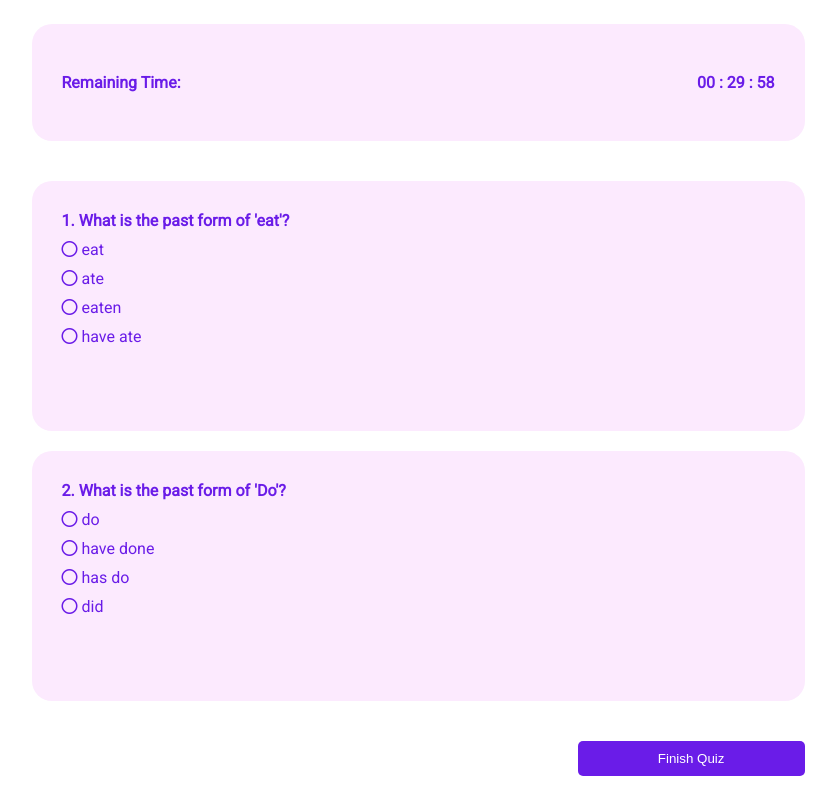
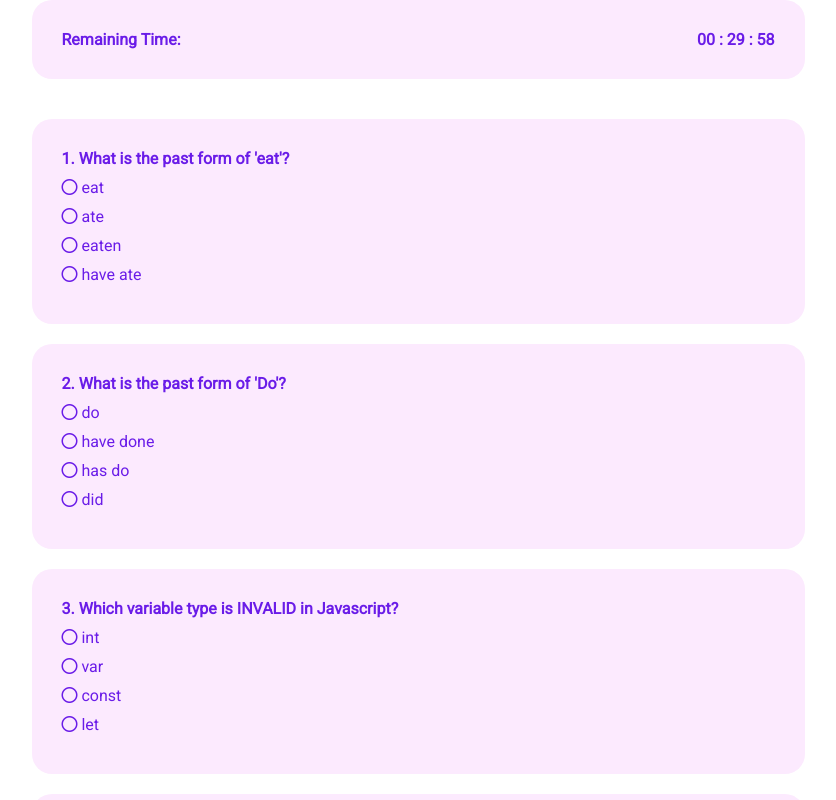
Before and after one commit to khaledCSE/vue-mcq, a Vue app: page / in a window 1280 px wide. Both pictures are taken after a click on the button "Start Quiz". Shown: the top 800 px of the page, without its empty margins (222-1058 px from the left). Built offline with nearby package versions, Linux system fonts and the light colour scheme.

Commit message:
Added Quiz Questions

```diff
--- a/src/App.vue
+++ b/src/App.vue
@@ -1,5 +1,9 @@
 <template>
-    <Welcome v-if="!started && !ended" @start-quiz="startQuiz" />
+    <Welcome
+        v-if="!started && !ended"
+        @start-quiz="startQuiz"
+        :numQuestions="questions.length"
+    />
     <Quiz
         v-if="started"
         :questions="questions"
--- a/src/components/Quiz.vue
+++ b/src/components/Quiz.vue
@@ -28,9 +28,11 @@
                     {{ option }}
                 </p>
             </div>
-        </div>
-        <div class="btn-wrapper">
-            <button class="btn" @click="$emit('finish')">Finish Quiz</button>
+            <div class="btn-wrapper">
+                <button class="btn" @click="$emit('finish')">
+                    Finish Quiz
+                </button>
+            </div>
         </div>
     </div>
 </template>
@@ -87,12 +89,6 @@ export default defineComponent({
     display: flex;
     flex-direction: column;
     gap: 10px;
-
-    .btn-wrapper {
-        width: 100%;
-        display: flex;
-        justify-content: flex-end;
-    }
 }
 
 nav {
@@ -117,6 +113,14 @@ nav {
     display: flex;
     flex-direction: column;
     gap: 20px;
+
+    .btn-wrapper {
+        width: 100%;
+        display: flex;
+        justify-content: flex-end;
+        padding: 10px;
+        height: 8vh;
+    }
 
     .question-card {
         width: 100%;
--- a/src/components/Welcome.vue
+++ b/src/components/Welcome.vue
@@ -2,7 +2,7 @@
     <div class="wrapper">
         <div class="welcome">
             <h3 class="title">MCQ TEST</h3>
-            <p>Total 30 Questions</p>
+            <p>Total {{ numQuestions }} Questions</p>
             <button class="btn" @click="$emit('start-quiz')">Start Quiz</button>
         </div>
     </div>
@@ -13,6 +13,9 @@ import { defineComponent } from 'vue';
 
 export default defineComponent({
     name: 'Welcome',
+    props: {
+        numQuestions: Number,
+    },
 });
 </script>
 
--- a/src/seed/questions.ts
+++ b/src/seed/questions.ts
@@ -18,6 +18,124 @@ const data = [
         options: ['do', 'have done', 'has do', 'did'],
         answer: 'did',
     },
+    {
+        id: 3,
+        title: 'Which variable type is INVALID in Javascript?',
+        options: ['int', 'var', 'const', 'let'],
+        answer: 'int',
+    },
+    {
+        id: 4,
+        title: 'console.log("Pizzatown".substring(3, 7)); Will print what to the console?',
+        options: ['zzat', 'zato', 'atow', 'izzato'],
+        answer: 'zato',
+    },
+    {
+        id: 5,
+        title: 'Who created nodejs?',
+        options: ['Ryan Dahl', 'Ryan Gosling', 'Ryan Reynolds', 'Chuck Norris'],
+        answer: 'Ryan Dahl',
+    },
+    {
+        id: 6,
+        title: 'Who created linux?',
+        options: [
+            'Shola Ameobi',
+            'Linus Torvalds',
+            'Ozan Tufan',
+            'Albert Hopkins',
+        ],
+        answer: 'Linus Torvalds',
+    },
+    {
+        id: 7,
+        title: 'What Is The Most Common Letter In The English Alphabet?',
+        options: ['C', 'A', 'E', 'D'],
+        answer: 'E',
+    },
+    {
+        id: 8,
+        title: 'On Every Continent, There Is A City Named What?',
+        options: ['Liverpool', 'Dundee', 'Cordoba', 'Rome'],
+        answer: 'Rome',
+    },
+    {
+        id: 9,
+        title: 'What’s The Hardest Rock?',
+        options: ['Diamond', 'Ruby', 'Perl', 'Bitumin'],
+        answer: 'Diamond',
+    },
+    {
+        id: 10,
+        title: 'In A Website Browser Address Bar, What Does “WWW” Stand For?',
+        options: [
+            'Wage Wastage Weekly',
+            'Wolves of Wall Street',
+            'Woman With Weapon',
+            'World Wide Web',
+        ],
+        answer: 'World Wide Web',
+    },
+    {
+        id: 11,
+        title: 'What Animal Can Clean Its Own Ear With Its Tongue?',
+        options: ['Giraffe', 'Elephant', 'Panda', 'Cow'],
+        answer: 'Giraffe',
+    },
+    {
+        id: 12,
+        title: 'Coprastastaphobia Is The Fear Of What?',
+        options: ['Height', 'Constipation', 'Weight', 'Dark'],
+        answer: 'Constipation',
+    },
+    {
+        id: 13,
+        title: 'What Is The Only Fruit That Has Its Seeds On The Outside?',
+        options: ['Banana', 'Mango', 'Strawberry', 'Melon'],
+        answer: 'Strawberry',
+    },
+    {
+        id: 14,
+        title: 'What Vitamin Does The Sun’s Ultraviolet Rays Help The Skin Produce?',
+        options: ['B', 'A', 'D', 'C'],
+        answer: 'D',
+    },
+    {
+        id: 15,
+        title: 'What Vitamin Does The Sun’s Ultraviolet Rays Help The Skin Produce?',
+        options: ['B', 'A', 'D', 'C'],
+        answer: 'D',
+    },
+    {
+        id: 16,
+        title: 'What Vitamin Does The Sun’s Ultraviolet Rays Help The Skin Produce?',
+        options: ['B', 'A', 'D', 'C'],
+        answer: 'D',
+    },
+    {
+        id: 17,
+        title: 'The Statue Of Liberty Was Given To The US By Which Country?',
+        options: ['Bangladesh', 'France', 'Namibia', 'India'],
+        answer: 'France',
+    },
+    {
+        id: 18,
+        title: 'What is the name of the longest river in the world?',
+        options: ['Nile River', 'Padma', 'Jamuna', 'Amazon'],
+        answer: 'Nile River',
+    },
+    {
+        id: 19,
+        title: 'In the Solar System, which is the hottest planet?',
+        options: ['Earth', 'Mars', 'Pluto', 'Venus'],
+        answer: 'Venus',
+    },
+    {
+        id: 20,
+        title: 'How many holes are there on a golf course?',
+        options: ['18', '5', '55', '30'],
+        answer: '18',
+    },
 ];
 
 const res = data.map((el) => ({ ...el, answered: false }));
```
